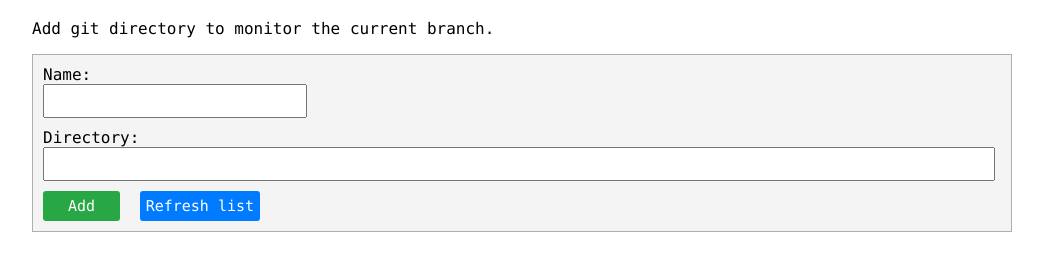
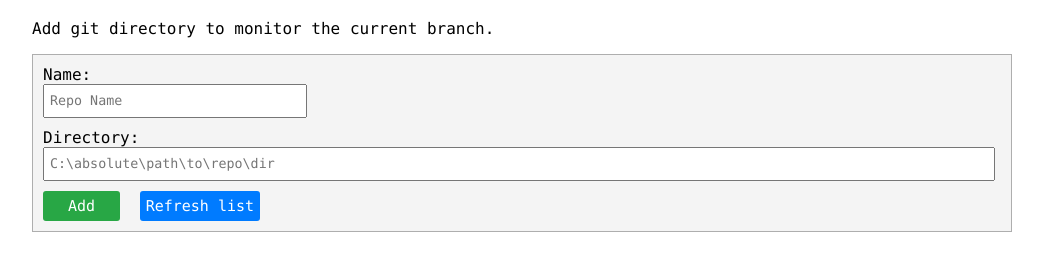
Before and after one commit to pbartkowiak-dev/branchMonitor, a website built with webpack: page public/index.html in a window 1280 px wide. Shown: the part 80-350 px from the top of the page, without its empty margins (118-1161 px from the left). Built offline with nearby package versions, Linux system fonts and the light colour scheme; files whose address does not match are found by name.

Commit message:
Add input placeholders

```diff
--- a/public/index.html
+++ b/public/index.html
@@ -20,6 +20,7 @@
 						type="text"
 						autocomplete="off"
 						data-add-repo-name
+						placeholder="Repo Name"
 						class="input input--name">
 				</div>
 				<div class="input-group">
@@ -28,6 +29,7 @@
 						type="text"
 						autocomplete="off"
 						data-add-repo-dir
+						placeholder="C:\absolute\path\to\repo\dir"
 						class="input">
 				</div>
 				<button
```
